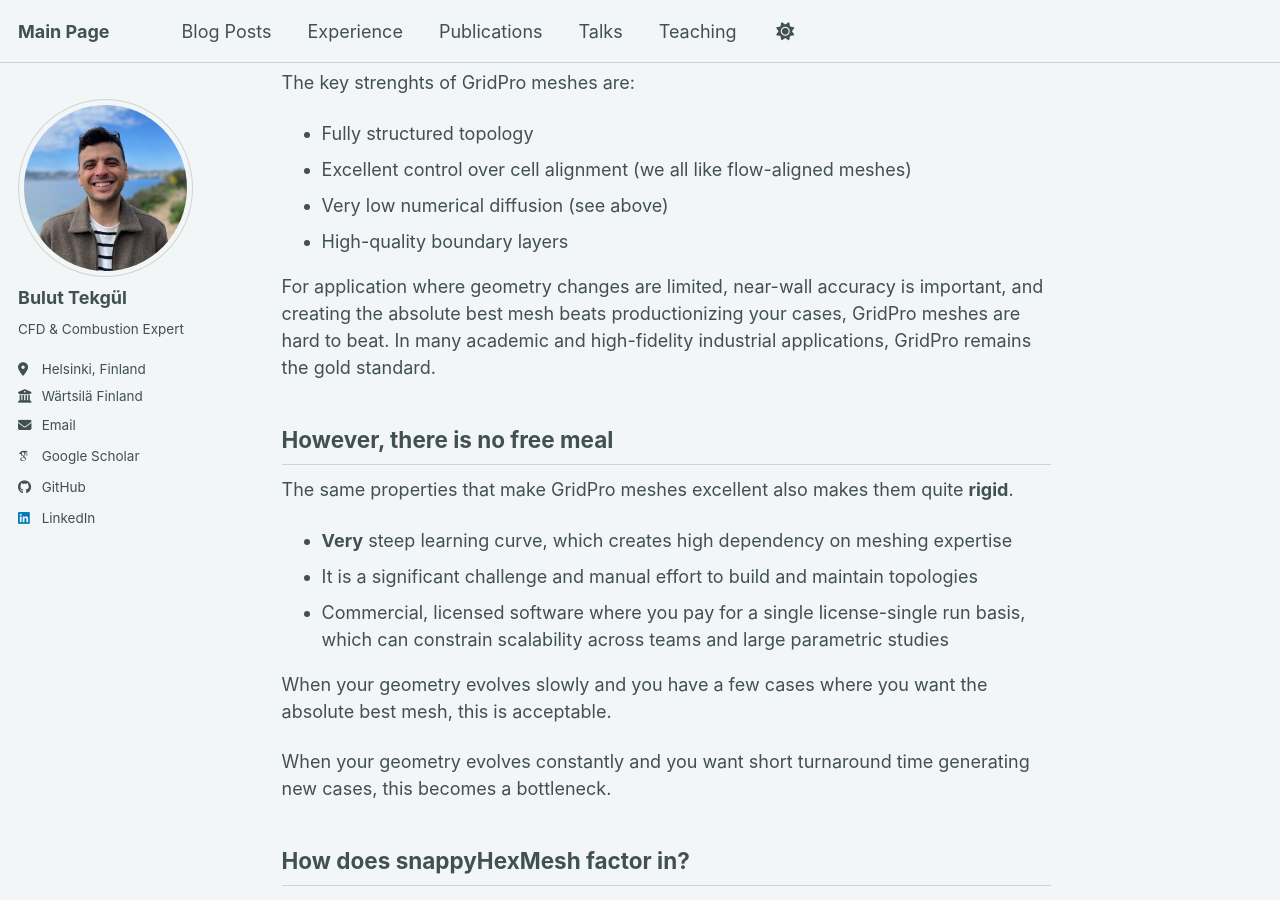
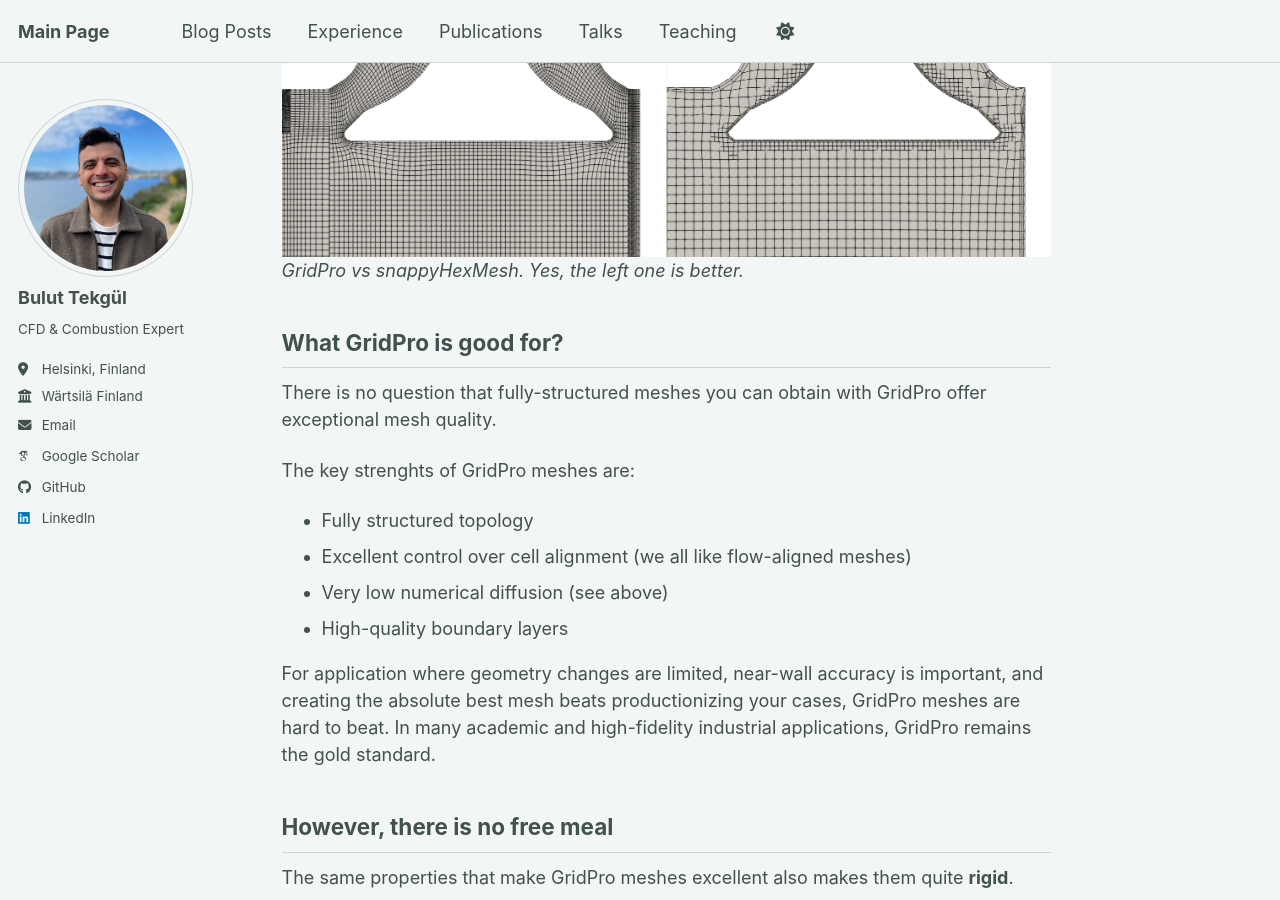
Before and after one commit to blttkgl/blttkgl.github.io, a Jekyll site: the page built from _posts/2026-01-15-meshing.md, in a window 1280 px wide and 900 px high, scrolled down 902 px. Built offline with Jekyll 4.4.1, drawn with Linux system fonts in a browser that asks for light colours; some web fonts are replaced; a script bundle is joined from its source files by our own code; library files that are not in the unit come from our copies; comment, search, counter and statistics services are not loaded; some of the changed text lies outside the part shown.

Commit message:
add gridpro vs snappy figure

```diff
--- a/_posts/2026-01-15-meshing.md
+++ b/_posts/2026-01-15-meshing.md
@@ -30,6 +30,9 @@
 [SALOME](https://www.salome-platform.org/)—you name it.
 
 Although I have used some of these meshers over the years (and am currently learning cfMesh as a more robust alternative to snappyHexMesh), this post will focus on **GridPro** and **snappyHexMesh**—two meshers with which I have the most experience, and which sit at opposite ends of the mesher spectrum.
+
+![GridPro vs snappyHexMesh comparison](/images/meshes_white.png)
+*GridPro vs snappyHexMesh. Yes, the left one is better.*
 
 ## What GridPro is good for?
 
```
Also changed, not shown: images/meshes_white.png (added).
